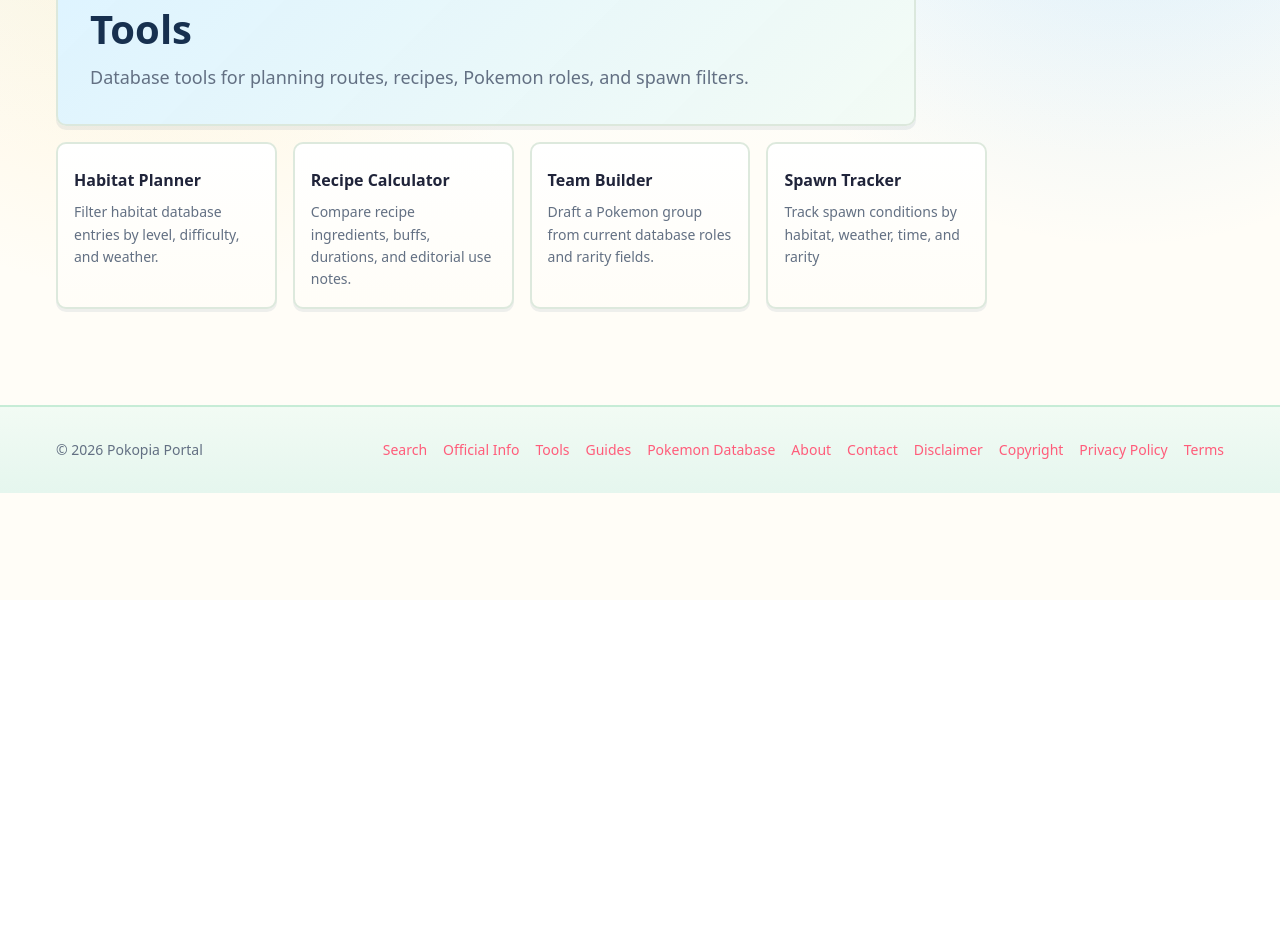
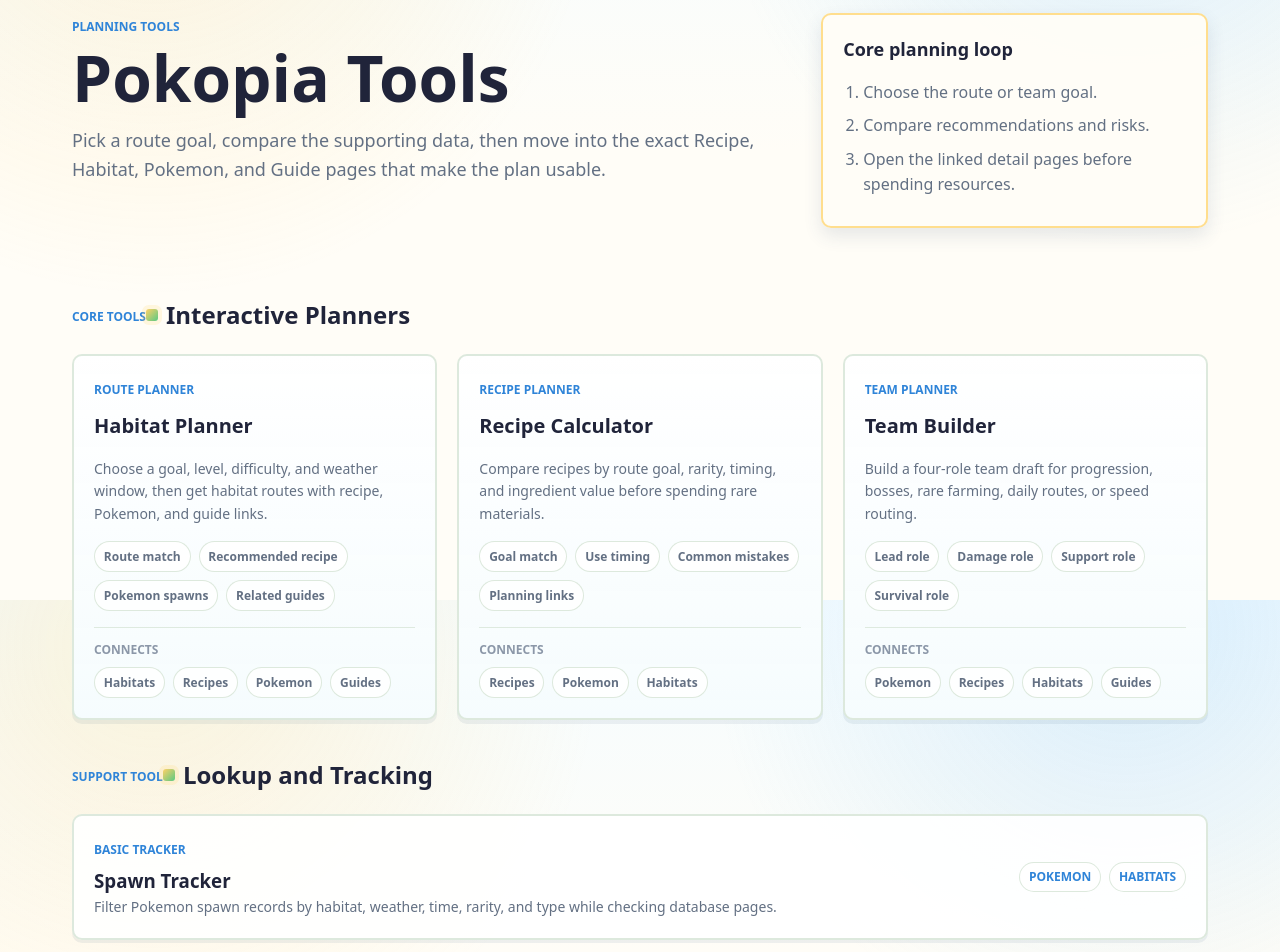
Before and after one commit to haoyg/pokopia_wiki, a Next.js app: page /tools in a window 1280 px wide. Shown: the part 200-1152 px from the top of the page. Before the commit the page ends 800 px from the top, so only its background shows below. Built offline with nearby package versions, Linux system fonts and the light colour scheme.

Commit message:
Tools 首页入口优化

```diff
--- a/src/app/globals.css
+++ b/src/app/globals.css
@@ -876,6 +876,199 @@ section h2::before {
   object-fit: cover;
 }
 
+/* ============================================
+   Tools Hub
+   ============================================ */
+
+.tools-hub {
+  padding-bottom: var(--space-12);
+}
+
+.tools-hub-hero {
+  display: grid;
+  grid-template-columns: minmax(0, 1.5fr) minmax(280px, 0.8fr);
+  gap: var(--space-6);
+  align-items: stretch;
+  padding-top: var(--space-10);
+}
+
+.tools-hub-kicker,
+.tools-section-heading span,
+.tool-feature-topline span,
+.tool-support-card > div > span {
+  color: var(--color-secondary);
+  font-size: var(--font-size-xs);
+  font-weight: 800;
+  letter-spacing: 0;
+  text-transform: uppercase;
+}
+
+.tools-hub-hero h1 {
+  margin-top: var(--space-2);
+  font-size: clamp(2rem, 5vw, 4rem);
+  line-height: 1;
+}
+
+.tools-hub-hero p {
+  max-width: 720px;
+  margin-top: var(--space-4);
+  color: var(--color-text-secondary);
+  font-size: var(--font-size-lg);
+}
+
+.tools-hub-panel {
+  padding: var(--space-5);
+  border: 2px solid rgba(255, 209, 102, 0.72);
+  border-radius: var(--radius-lg);
+  background: rgba(255, 253, 247, 0.95);
+  box-shadow: var(--shadow-md);
+}
+
+.tools-hub-panel strong {
+  display: block;
+  font-size: var(--font-size-lg);
+}
+
+.tools-hub-panel ol {
+  margin-top: var(--space-4);
+  padding-left: 1.25rem;
+  color: var(--color-text-secondary);
+}
+
+.tools-hub-panel li {
+  margin-bottom: var(--space-2);
+}
+
+.tools-hub-section {
+  padding-top: var(--space-8);
+  padding-bottom: 0;
+}
+
+.tools-section-heading h2 {
+  margin-top: var(--space-1);
+  margin-bottom: var(--space-5);
+}
+
+.tools-feature-grid {
+  display: grid;
+  grid-template-columns: repeat(3, minmax(0, 1fr));
+  gap: var(--space-5);
+}
+
+.tool-feature-card,
+.tool-support-card {
+  color: inherit;
+  text-decoration: none;
+}
+
+.tool-feature-card {
+  display: grid;
+  gap: var(--space-4);
+  min-height: 100%;
+  padding: var(--space-5);
+  border: 2px solid rgba(220, 232, 220, 0.95);
+  border-radius: var(--radius-lg);
+  background:
+    linear-gradient(180deg, rgba(255, 255, 255, 0.96), rgba(245, 252, 255, 0.92)),
+    var(--color-bg);
+  box-shadow: 0 4px 0 rgba(47, 76, 113, 0.08);
+  transition: transform var(--transition-base), box-shadow var(--transition-base), border-color var(--transition-base);
+}
+
+.tool-feature-card:hover,
+.tool-support-card:hover {
+  border-color: rgba(255, 92, 122, 0.55);
+  box-shadow: var(--shadow-lg);
+  text-decoration: none;
+  transform: translateY(-4px);
+}
+
+.tool-feature-topline strong {
+  display: block;
+  margin-top: var(--space-2);
+  font-size: var(--font-size-xl);
+}
+
+.tool-feature-card p,
+.tool-support-card p,
+.tools-workflow p {
+  color: var(--color-text-secondary);
+  font-size: var(--font-size-sm);
+}
+
+.tool-chip-row,
+.tool-connects div {
+  display: flex;
+  flex-wrap: wrap;
+  gap: var(--space-2);
+}
+
+.tool-chip-row span,
+.tool-connects span {
+  padding: 0.3rem 0.55rem;
+  border: 1px solid rgba(220, 232, 220, 0.95);
+  border-radius: var(--radius-full);
+  background: rgba(255, 255, 255, 0.86);
+  color: var(--color-text-secondary);
+  font-size: var(--font-size-xs);
+  font-weight: 700;
+}
+
+.tool-connects {
+  padding-top: var(--space-3);
+  border-top: 1px solid rgba(220, 232, 220, 0.9);
+}
+
+.tool-connects small {
+  display: block;
+  margin-bottom: var(--space-2);
+  color: var(--color-text-muted);
+  font-size: var(--font-size-xs);
+  font-weight: 800;
+  text-transform: uppercase;
+}
+
+.tools-support-grid {
+  display: grid;
+  grid-template-columns: minmax(0, 1fr);
+  gap: var(--space-4);
+}
+
+.tool-support-card {
+  display: flex;
+  justify-content: space-between;
+  gap: var(--space-4);
+  align-items: center;
+  padding: var(--space-5);
+  border: 2px solid rgba(220, 232, 220, 0.95);
+  border-radius: var(--radius-lg);
+  background: rgba(255, 255, 255, 0.9);
+  box-shadow: 0 3px 0 rgba(47, 76, 113, 0.08);
+  transition: transform var(--transition-base), box-shadow var(--transition-base), border-color var(--transition-base);
+}
+
+.tool-support-card h3 {
+  margin-top: var(--space-1);
+}
+
+.tools-workflow-grid {
+  display: grid;
+  grid-template-columns: repeat(3, minmax(0, 1fr));
+  gap: var(--space-4);
+}
+
+.tools-workflow-grid > div {
+  padding: var(--space-5);
+  border: 1px solid rgba(255, 209, 102, 0.72);
+  border-radius: var(--radius-lg);
+  background: rgba(255, 253, 247, 0.94);
+}
+
+.tools-workflow strong {
+  display: block;
+  margin-bottom: var(--space-2);
+}
+
 .pokemon-detail-hero {
   display: grid;
   grid-template-columns: 180px minmax(0, 1fr);
@@ -1285,8 +1478,16 @@ aside ul li {
   .home-dashboard,
   .guide-lane-grid,
   .route-board-grid,
-  .pokemon-strip-grid {
+  .pokemon-strip-grid,
+  .tools-hub-hero,
+  .tools-feature-grid,
+  .tools-workflow-grid {
     grid-template-columns: 1fr;
+  }
+
+  .tool-support-card {
+    align-items: flex-start;
+    flex-direction: column;
   }
 
   .home-dashboard {
--- a/src/app/tools/page.tsx
+++ b/src/app/tools/page.tsx
@@ -2,11 +2,11 @@ import { Metadata } from 'next'
 import { canonicalUrl } from '@/lib/site'
 
 export const metadata: Metadata = {
-  title: 'Pokopia Tools and Calculators',
-  description: 'Use Pokopia database tools for habitat planning, recipe lookup, team notes, and spawn filtering.',
+  title: 'Pokopia Tools and Route Planners',
+  description: 'Use Pokopia planning tools for recipes, habitats, teams, spawn checks, Pokemon pages, and guide routes.',
   openGraph: {
-    title: 'Pokopia Tools and Calculators',
-    description: 'Use Pokopia database tools for habitat planning, recipe lookup, team notes, and spawn filtering.',
+    title: 'Pokopia Tools and Route Planners',
+    description: 'Use Pokopia planning tools for recipes, habitats, teams, spawn checks, Pokemon pages, and guide routes.',
     images: ['/og-image.svg'],
   },
   alternates: {
@@ -14,32 +14,141 @@ export const metadata: Metadata = {
   },
 }
 
+const primaryTools = [
+  {
+    href: '/tools/habitat-planner',
+    label: 'Habitat Planner',
+    status: 'Route planner',
+    summary: 'Choose a goal, level, difficulty, and weather window, then get habitat routes with recipe, Pokemon, and guide links.',
+    outputs: ['Route match', 'Recommended recipe', 'Pokemon spawns', 'Related guides'],
+    connects: ['Habitats', 'Recipes', 'Pokemon', 'Guides'],
+  },
+  {
+    href: '/tools/recipe-calculator',
+    label: 'Recipe Calculator',
+    status: 'Recipe planner',
+    summary: 'Compare recipes by route goal, rarity, timing, and ingredient value before spending rare materials.',
+    outputs: ['Goal match', 'Use timing', 'Common mistakes', 'Planning links'],
+    connects: ['Recipes', 'Pokemon', 'Habitats'],
+  },
+  {
+    href: '/tools/team-builder',
+    label: 'Team Builder',
+    status: 'Team planner',
+    summary: 'Build a four-role team draft for progression, bosses, rare farming, daily routes, or speed routing.',
+    outputs: ['Lead role', 'Damage role', 'Support role', 'Survival role'],
+    connects: ['Pokemon', 'Recipes', 'Habitats', 'Guides'],
+  },
+]
+
+const supportTools = [
+  {
+    href: '/tools/spawn-tracker',
+    label: 'Spawn Tracker',
+    status: 'Basic tracker',
+    summary: 'Filter Pokemon spawn records by habitat, weather, time, rarity, and type while checking database pages.',
+    connects: ['Pokemon', 'Habitats'],
+  },
+]
+
 export default function ToolsPage() {
   return (
-    <main className="page-shell">
-      <section className="page-hero">
-        <h1>Tools</h1>
-        <p>Database tools for planning routes, recipes, Pokemon roles, and spawn filters.</p>
+    <main className="page-shell tools-hub">
+      <section className="tools-hub-hero">
+        <div>
+          <span className="tools-hub-kicker">Planning Tools</span>
+          <h1>Pokopia Tools</h1>
+          <p>
+            Pick a route goal, compare the supporting data, then move into the exact Recipe,
+            Habitat, Pokemon, and Guide pages that make the plan usable.
+          </p>
+        </div>
+        <div className="tools-hub-panel" aria-label="Tools summary">
+          <strong>Core planning loop</strong>
+          <ol>
+            <li>Choose the route or team goal.</li>
+            <li>Compare recommendations and risks.</li>
+            <li>Open the linked detail pages before spending resources.</li>
+          </ol>
+        </div>
       </section>
 
-      <div className="tools-grid">
-        <a href="/tools/habitat-planner" className="card">
-          <h3>Habitat Planner</h3>
-          <p>Filter habitat database entries by level, difficulty, and weather.</p>
-        </a>
-        <a href="/tools/recipe-calculator" className="card">
-          <h3>Recipe Calculator</h3>
-          <p>Compare recipe ingredients, buffs, durations, and editorial use notes.</p>
-        </a>
-        <a href="/tools/team-builder" className="card">
-          <h3>Team Builder</h3>
-          <p>Draft a Pokemon group from current database roles and rarity fields.</p>
-        </a>
-        <a href="/tools/spawn-tracker" className="card">
-          <h3>Spawn Tracker</h3>
-          <p>Track spawn conditions by habitat, weather, time, and rarity</p>
-        </a>
-      </div>
+      <section className="tools-hub-section">
+        <div className="tools-section-heading">
+          <span>Core Tools</span>
+          <h2>Interactive Planners</h2>
+        </div>
+
+        <div className="tools-feature-grid">
+          {primaryTools.map((tool) => (
+            <a key={tool.href} href={tool.href} className="tool-feature-card">
+              <div className="tool-feature-topline">
+                <span>{tool.status}</span>
+                <strong>{tool.label}</strong>
+              </div>
+              <p>{tool.summary}</p>
+              <div className="tool-chip-row" aria-label={`${tool.label} outputs`}>
+                {tool.outputs.map((output) => (
+                  <span key={output}>{output}</span>
+                ))}
+              </div>
+              <div className="tool-connects">
+                <small>Connects</small>
+                <div>
+                  {tool.connects.map((item) => (
+                    <span key={item}>{item}</span>
+                  ))}
+                </div>
+              </div>
+            </a>
+          ))}
+        </div>
+      </section>
+
+      <section className="tools-hub-section tools-support-section">
+        <div className="tools-section-heading">
+          <span>Support Tool</span>
+          <h2>Lookup and Tracking</h2>
+        </div>
+
+        <div className="tools-support-grid">
+          {supportTools.map((tool) => (
+            <a key={tool.href} href={tool.href} className="tool-support-card">
+              <div>
+                <span>{tool.status}</span>
+                <h3>{tool.label}</h3>
+                <p>{tool.summary}</p>
+              </div>
+              <div className="tool-chip-row">
+                {tool.connects.map((item) => (
+                  <span key={item}>{item}</span>
+                ))}
+              </div>
+            </a>
+          ))}
+        </div>
+      </section>
+
+      <section className="tools-hub-section tools-workflow">
+        <div className="tools-section-heading">
+          <span>Workflow</span>
+          <h2>Best Starting Points</h2>
+        </div>
+        <div className="tools-workflow-grid">
+          <div>
+            <strong>Planning a new area</strong>
+            <p>Start with Habitat Planner, then open the recommended recipe and spawn pages.</p>
+          </div>
+          <div>
+            <strong>Preparing a hard fight</strong>
+            <p>Start with Team Builder, confirm the route habitat, then choose the recipe window.</p>
+          </div>
+          <div>
+            <strong>Farming rare targets</strong>
+            <p>Start with Recipe Calculator, then verify the habitat and Pokemon spawn conditions.</p>
+          </div>
+        </div>
+      </section>
     </main>
   )
 }
```
